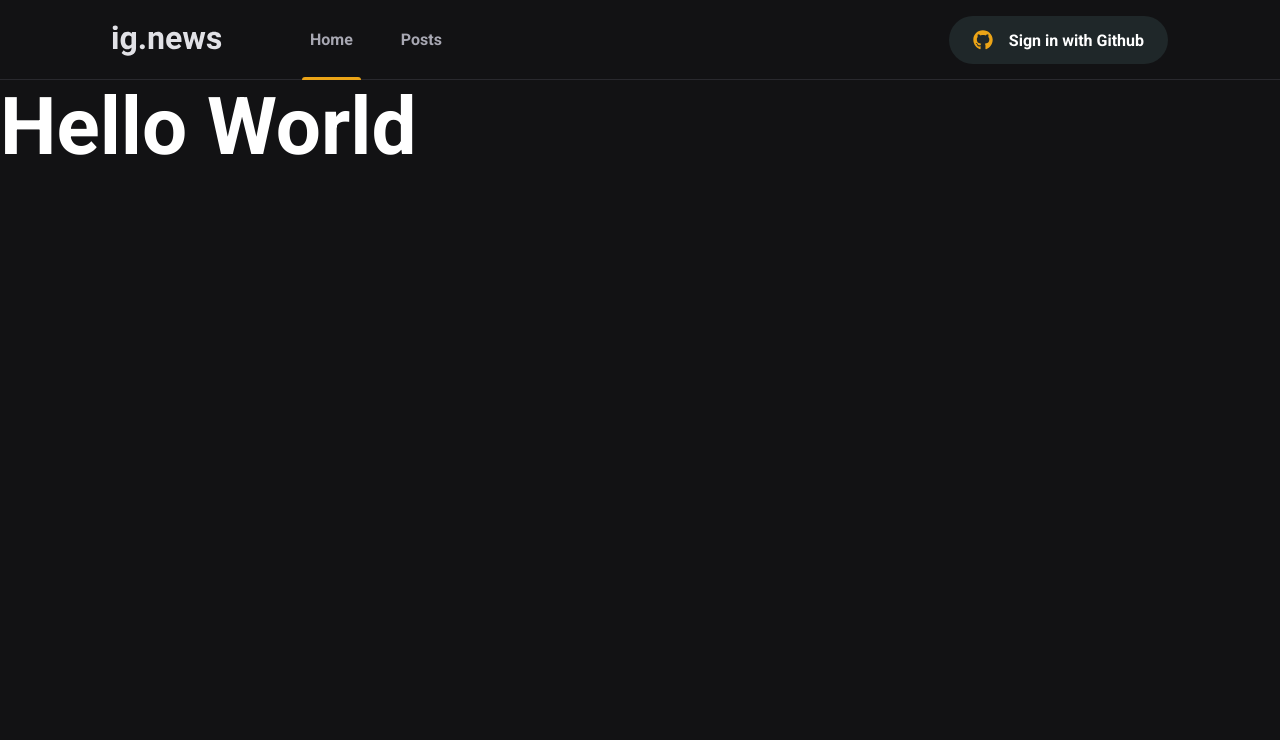
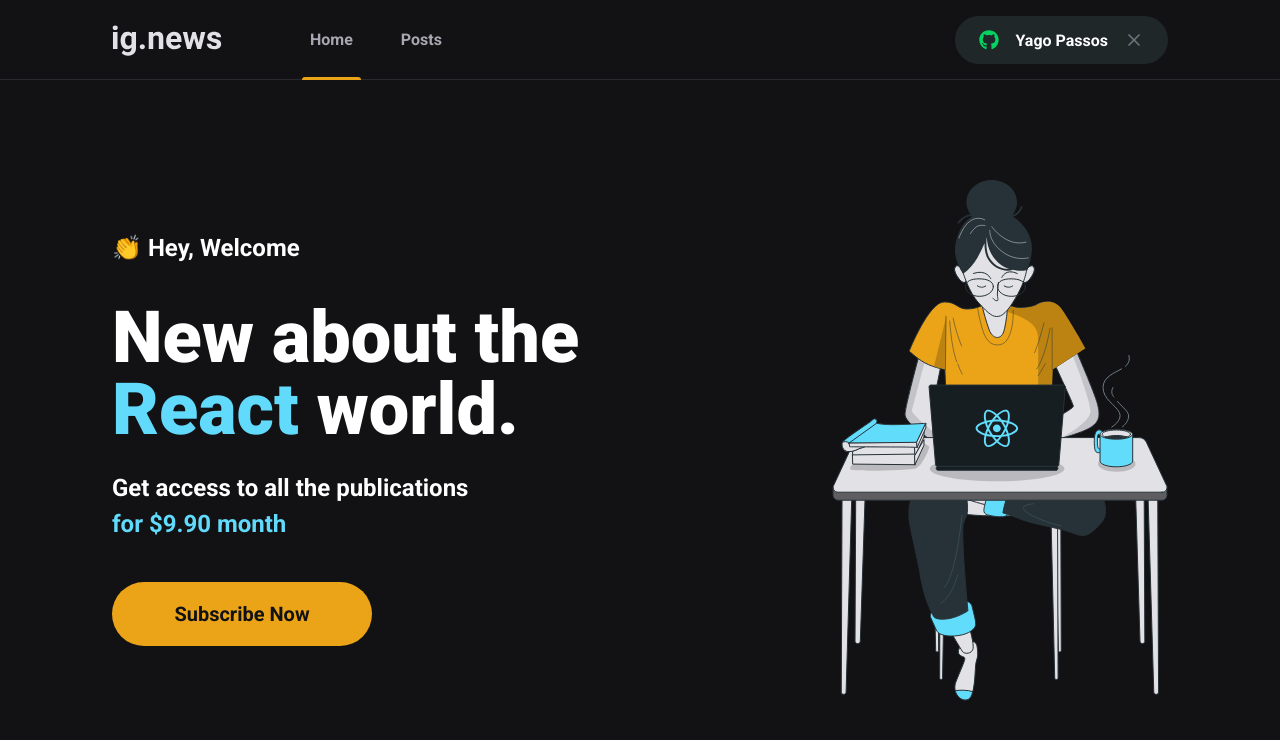
Before and after one commit to YagoPassos/Ignite-IgNews, a Next.js app: page / in a window 1280 px wide. Shown: the top 740 px of the page. Built offline with nearby package versions, Linux system fonts and the light colour scheme.

Commit message:
Home Completed

```diff
--- a/src/componets/SignInButton/index.tsx
+++ b/src/componets/SignInButton/index.tsx
@@ -1,11 +1,24 @@
 import styles from './styles.module.scss'
+import {FiX} from 'react-icons/fi'
 import { FaGithub } from 'react-icons/fa';
 
 
 export function SignInButton() {
 
     const insUserLoggedIn = true;
-    return (
+    return insUserLoggedIn ? (
+        <>
+            <button type='button'
+                className={styles.signInButton}
+            >
+                <FaGithub color='#04d361' />
+                Yago Passos
+                <FiX color='#737380' className={styles.closeIcon}/>
+
+
+            </button>
+        </>
+    ) : (
         <>
             <button type='button'
                 className={styles.signInButton}
--- a/src/componets/SignInButton/styles.module.scss
+++ b/src/componets/SignInButton/styles.module.scss
@@ -15,6 +15,11 @@
     svg{
         width: 20px;
         height: 20px;
+
+    }
+
+    svg.closeIcon{
+        margin-left: 1rem;
     }
 
     svg:first-child{
--- /dev/null
+++ b/src/componets/SubscribeButton/index.tsx
@@ -0,0 +1,9 @@
+import styles from './styles.module.scss'
+
+export function SubscribeButton() {
+    return (
+        <button type="button" className={styles.subscribeButton}>
+            Subscribe Now
+        </button>
+    )
+}
--- /dev/null
+++ b/src/componets/SubscribeButton/styles.module.scss
@@ -0,0 +1,20 @@
+.subscribeButton{
+    height: 4rem;
+    width: 260px;
+    border: 0;
+    border-radius: 2rem;
+    background: var(--yellow-500);
+    color: var(--gray-900);
+    font-size: 1.25rem;
+    font-weight: bold;
+
+    display: flex;
+    align-items: center;
+    justify-content: center;
+
+    transition: filter 0.2s;
+
+    &:hover{
+        filter: brightness(0.8);
+    }
+}
--- /dev/null
+++ b/src/pages/home.module.scss
@@ -0,0 +1,46 @@
+.contentContainer {
+    max-width: 1120px;
+    margin: 0 auto;
+    padding: 0 2rem;
+    height: calc(100vh - 5rem);
+
+    display: flex;
+    align-items: center;
+    justify-content: space-between;
+
+}
+
+.hero {
+    max-width: 600px;
+
+    >span {
+        font-size: 1.5rem;
+        font-weight: bold;
+    }
+
+    h1 {
+        font-size: 4.5rem;
+        line-height: 4.5rem;
+        font-weight: 900;
+        margin-top: 2.5rem;
+
+        span {
+            color: var(--cyan-500);
+        }
+    }
+
+    p {
+        font-size: 1.5rem;
+        line-height: 2.25rem;
+        margin-top: 1.5rem;
+
+        span {
+            color: var(--cyan-500);
+            font-weight: bold;
+        }
+    }
+
+    button {
+        margin-top: 2.5rem;
+    }
+}
--- a/src/pages/index.tsx
+++ b/src/pages/index.tsx
@@ -1,15 +1,27 @@
-import styles from '../styles/home.module.scss'
+import styles from './home.module.scss'
 import Head from 'next/head'
+import { SubscribeButton } from '../componets/SubscribeButton'
 export default function Home() {
   return (
     <>
       <Head>
-        <title>ig.news</title>
+        <title>Home | ig.news</title>
       </Head>
 
-      <h1 style={{fontSize: "5rem"}}>
-        Hello World
-      </h1>
+      <main className={styles.contentContainer}>
+        <section className={styles.hero}>
+          <span> 👏 Hey, Welcome</span>
+          <h1> New about the <span>React</span> world.</h1>
+          <p>
+            Get access to all the publications <br />
+            <span>for $9.90 month</span>
+          </p>
+
+          <SubscribeButton/>
+        </section>
+
+        <img src="/images/avatar.svg" alt="Girl coding" />
+      </main>
 
     </>
   )
--- a/src/styles/global.scss
+++ b/src/styles/global.scss
@@ -11,7 +11,7 @@
     --gray-300: #a8a8b3;
     --gray-800: #29292e;
     --gray-850: #1f2729;
-    --gray--900: #121214;
+    --gray-900: #121214;
 
     --cyan-500: #61dafb;
     --yellow-500: #eba417;
@@ -31,7 +31,7 @@
 
 
 body{
-    background: var(--gray--900);
+    background: var(--gray-900);
     color: var(--white);
 }
 
```
Also changed, not shown: src/styles/home.module.scss (deleted).
